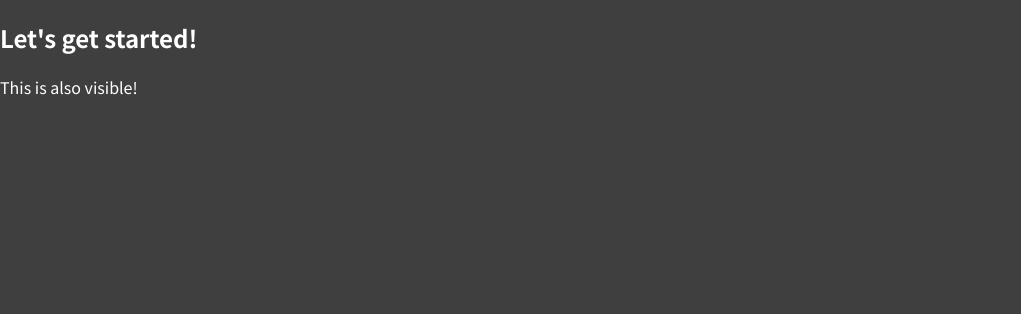
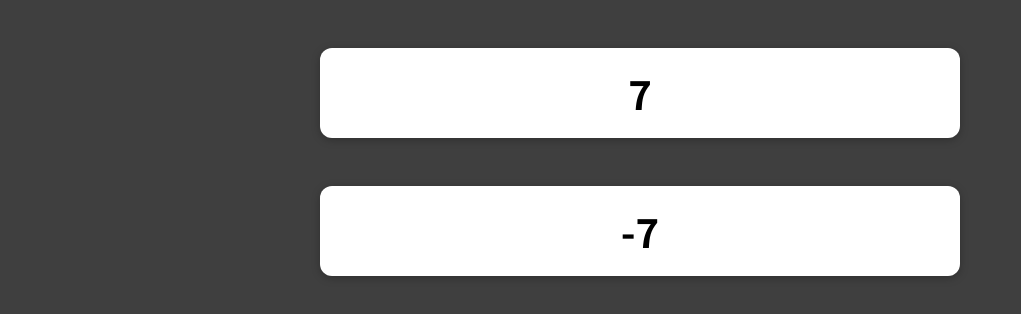
Before and after one commit to Trouble-Andrew/react-projects, a React (Create React App) app: page / in a window 1280 px wide. Shown: the top 314 px of the page, without its empty margins (0-1021 px from the left). Built offline with nearby package versions, Linux system fonts and the light colour scheme.

Commit message:
feat: add simple custom hook

```diff
--- a/src/App.tsx
+++ b/src/App.tsx
@@ -1,11 +1,13 @@
 import React from 'react';
+import BackwardCounter from './components/BackwardCounter';
+import ForwardCounter from './components/ForwardCounter';
 
 function App() {
   return (
-    <div>
-      <h2>Let's get started!</h2>
-      <p>This is also visible!</p>
-    </div>
+    <>
+      <ForwardCounter />
+      <BackwardCounter />
+    </>
   );
 }
 
--- /dev/null
+++ b/src/components/BackwardCounter.tsx
@@ -0,0 +1,12 @@
+import React from 'react';
+
+import Card from './Card';
+import useCounter from './hooks/use-counter';
+
+const BackwardCounter = () => {
+  const counter = useCounter(false);
+
+  return <Card>{counter}</Card>;
+};
+
+export default BackwardCounter;
--- /dev/null
+++ b/src/components/Card.module.scss
@@ -0,0 +1,11 @@
+.card {
+  max-width: 40rem;
+  margin: 3rem auto;
+  background-color: white;
+  padding: 1rem;
+  border-radius: 12px;
+  box-shadow: 0 2px 8px rgba(0, 0, 0, 0.25);
+  text-align: center;
+  font-size: 2.5rem;
+  font-weight: bold;
+}
--- /dev/null
+++ b/src/components/Card.tsx
@@ -0,0 +1,10 @@
+import React from 'react';
+import classes from './Card.module.scss';
+
+interface CardProps extends React.ComponentPropsWithoutRef<'div'> {}
+
+const Card = (props: CardProps) => {
+  return <div className={classes.card}>{props.children}</div>;
+};
+
+export default Card;
--- /dev/null
+++ b/src/components/ForwardCounter.tsx
@@ -0,0 +1,12 @@
+import React from 'react';
+import useCounter from './hooks/use-counter';
+
+import Card from './Card';
+
+const ForwardCounter = () => {
+  const counter = useCounter();
+
+  return <Card>{counter}</Card>;
+};
+
+export default ForwardCounter;
--- /dev/null
+++ b/src/components/hooks/use-counter.tsx
@@ -0,0 +1,21 @@
+import { useEffect, useState } from 'react';
+
+function useCounter(forwards = true) {
+  const [counter, setCounter] = useState(0);
+
+  useEffect(() => {
+    const interval = setInterval(() => {
+      if (forwards) {
+        setCounter((prevCounter) => prevCounter + 1);
+      } else {
+        setCounter((prevCounter) => prevCounter - 1);
+      }
+    }, 1000);
+
+    return () => clearInterval(interval);
+  }, [forwards]);
+
+  return counter;
+}
+
+export default useCounter;
--- a/src/index.scss
+++ b/src/index.scss
@@ -11,5 +11,4 @@ html {
 body {
   margin: 0;
   background-color: #3f3f3f;
-  color: white;
 }
```
